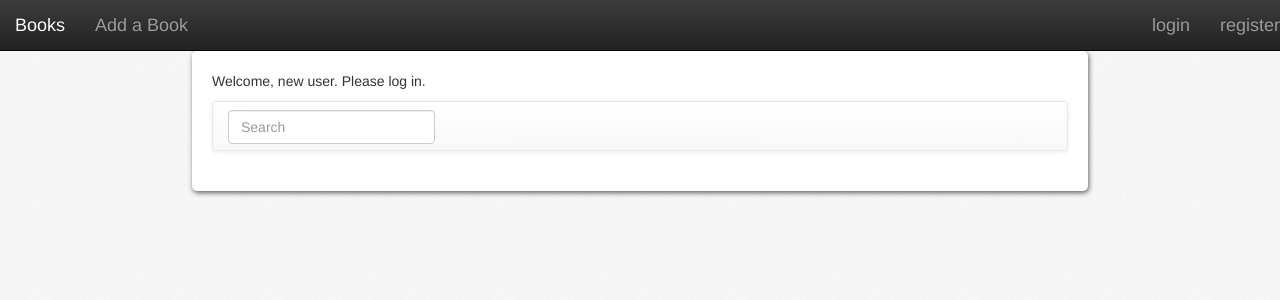
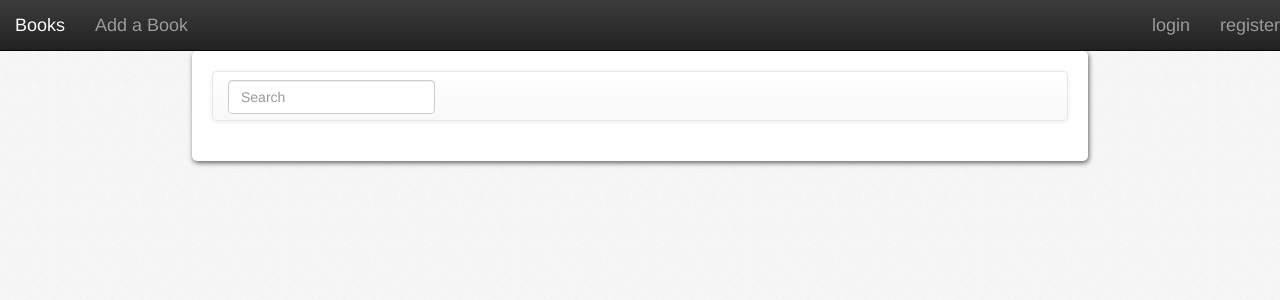
Before and after one commit to rosedu-hacks/books, a Django app: page / in a window 1280 px wide. Shown: the top 300 px of the page. Run offline with Django 3.2, Linux system fonts and the light colour scheme; parts of the project's set-up code (start-up, migrations or seed data) failed here and were passed over; some libraries are stand-ins or nearby versions.

```diff
--- a/books/books/templates/overview.html
+++ b/books/books/templates/overview.html
@@ -14,8 +14,6 @@
        <strong>Welcome, {{user.username}}!</strong>
           {{ message }}
     </div>
-      {% else %}
-          <p>Welcome, new user. Please log in.</p>
           {% endif %}
 
 <nav class="navbar navbar-default" role="navigation">
```
